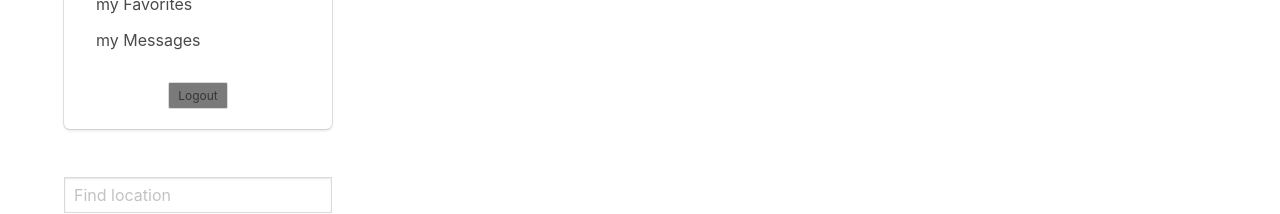
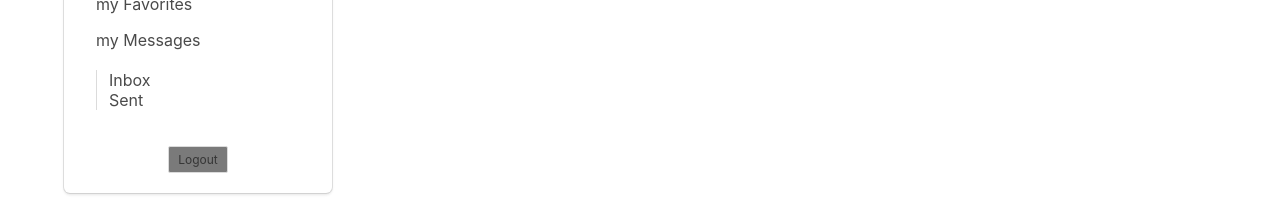
Before and after one commit to RyanLinXiang/hyperlist, a React (Create React App) app: page / in a window 1280 px wide. Shown: the part 501-715 px from the top of the page. Built offline with nearby package versions, Linux system fonts and the light colour scheme; no server answers.

Commit message:
Added Messenger feature

```diff
--- a/src/Components/Item.js
+++ b/src/Components/Item.js
@@ -1,10 +1,13 @@
 import React from "react";
 import Favorite from "./Favorite";
 import FormControl from "./FormControl";
+import Messenger from "./Messenger";
 
 const Item = (props) => {
   const {
     id,
+    adUserId,
+    userid,
     title,
     description,
     handlerShowFull,
@@ -27,7 +30,8 @@ const Item = (props) => {
         >
           read more
         </button>
-
+        {token ? (
+          <React.Fragment>
             <Favorite
               handlerToggleFav={handlerToggleFav.bind(this, id)}
               favcolor={favcolor}
@@ -40,6 +44,11 @@ const Item = (props) => {
               token={token}
               closingbehavior={true}
             />
+            {userid !== adUserId ? (
+              <Messenger id={id} adUserId={adUserId} />
+            ) : null}
+          </React.Fragment>
+        ) : null}
       </div>
     </div>
   );
--- a/src/Components/Items.js
+++ b/src/Components/Items.js
@@ -67,6 +67,8 @@ class Items extends React.Component {
                 <Item
                   key={e.id}
                   id={e.id}
+                  adUserId={e.userId}
+                  userid={userid}
                   title={e.title}
                   description={e.description.substring(0, 99)}
                   handlerShowFull={this.handlerShowFull}
--- /dev/null
+++ b/src/Components/Messenger.js
@@ -0,0 +1,17 @@
+import React from "react";
+const Favorite = (props) => {
+  const { handlerToggleFav, favcolor } = props;
+  return (
+    <button
+      type="button"
+      className={`favorite button is-small ${favcolor}`}
+      onClick={handlerToggleFav}
+    >
+      <span role="img" aria-label="Messenger">
+        &#9997;
+      </span>
+    </button>
+  );
+};
+
+export default Favorite;
--- a/src/Components/UserFeatures.js
+++ b/src/Components/UserFeatures.js
@@ -35,6 +35,12 @@ const UserFeatures = (props) => {
               my Messages
             </a>
           </li>
+          <li>
+            <ul>
+              <li>Inbox</li>
+              <li>Sent</li>
+            </ul>
+          </li>
         </ul>
         <p>&nbsp;</p>
         <p className="has-text-centered">
```
Lines whose indentation alone changed are shown as unchanged.
